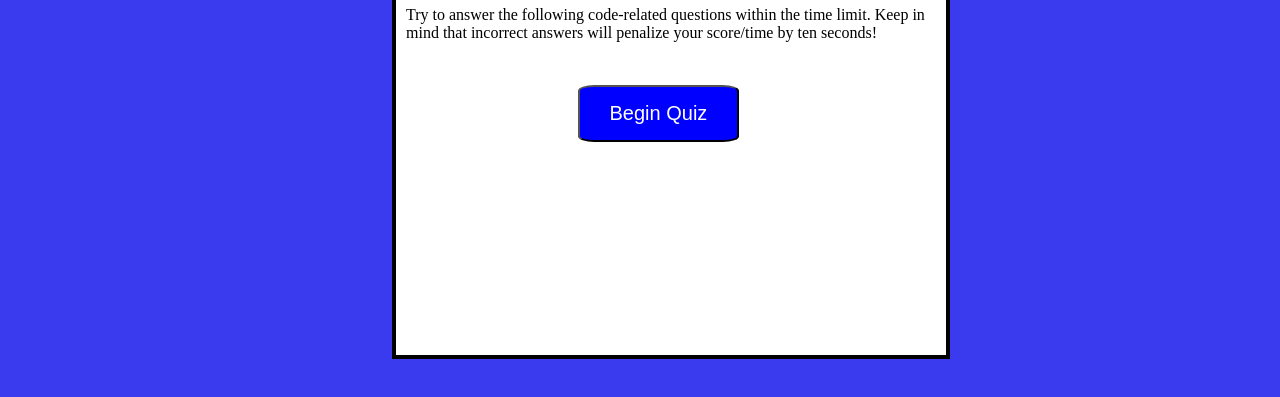
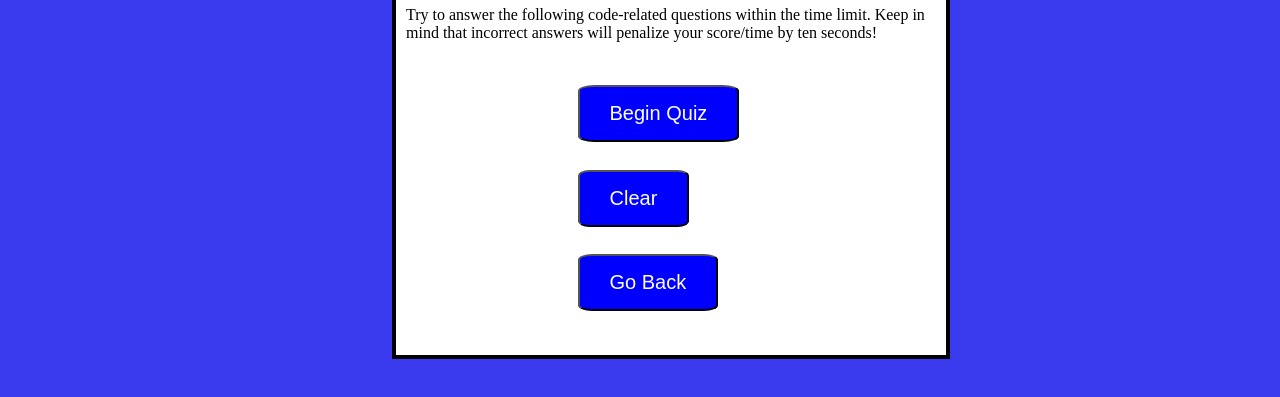
Before and after one commit to oconnor97/code-quiz, a plain HTML site: page index.html in a window 1280 px wide. Shown: the part 265-662 px from the top of the page. Drawn offline with Linux system fonts and the light colour scheme.

Commit message:
creating go back and clear buttons

```diff
--- a/index.html
+++ b/index.html
@@ -17,8 +17,12 @@
             <p>Try to answer the following code-related questions within the time limit. Keep in mind that incorrect
             answers will penalize your score/time by ten seconds!</p>
                 <ul id="answers-list"></ul>
-                <button id="start-button">Begin Quiz</button>
+                <button class="btn" id="start-button">Begin Quiz</button>
                 <ul id="show-scores"></ul>
+               <div id= "hide-btn">
+                <button class="btn" id="clear">Clear</button>
+                <button class="btn" id="go-back">Go Back</button>
+               </div>
         </div>
     </div>
     <script src="assets/JS/script.js"></script>
```
